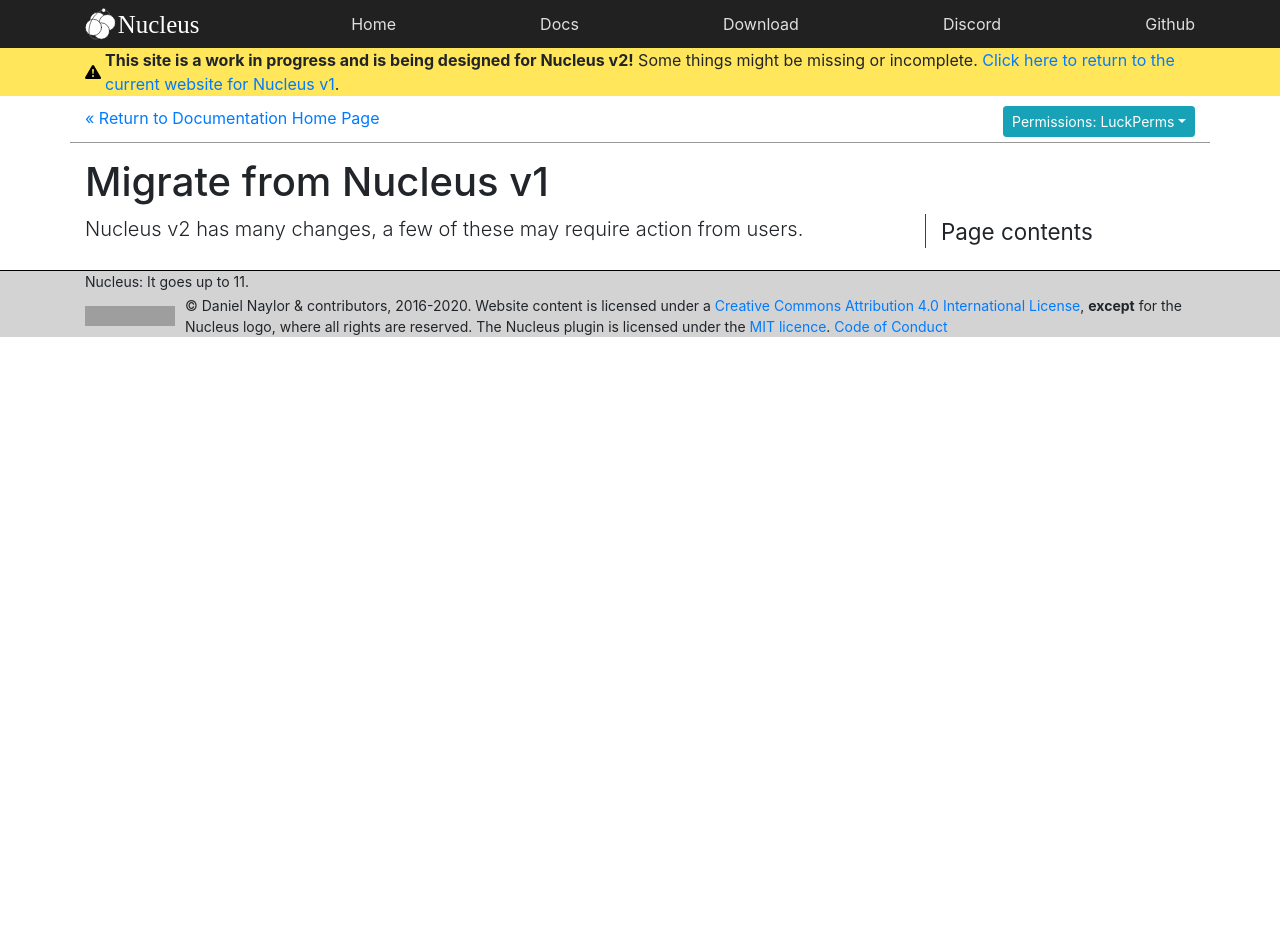
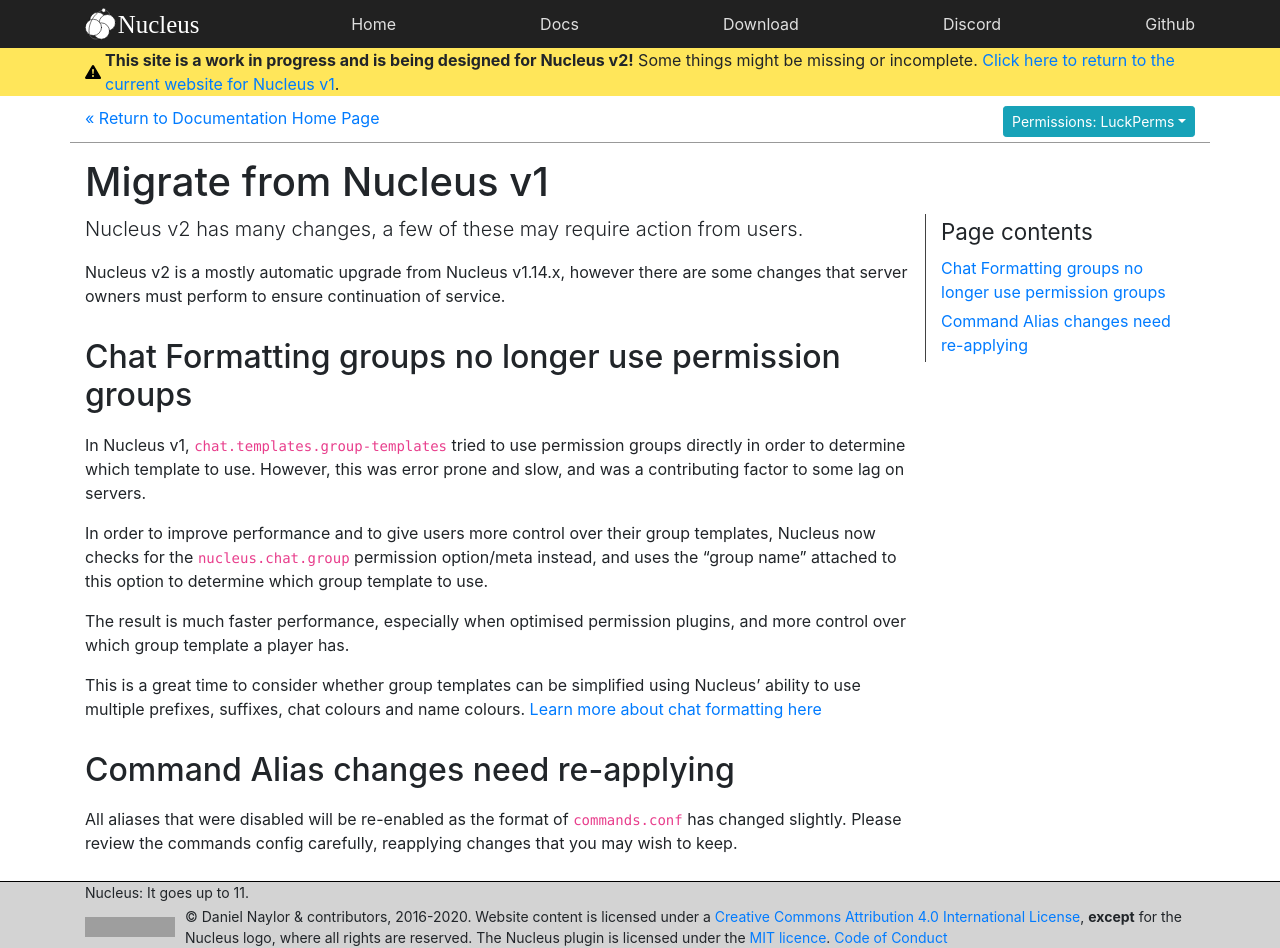
Before and after one commit to NucleusPowered/site-v2, a Jekyll site: the page built from docs/howto/migrate.md, in a window 1280 px wide and 948 px high. Built offline with Jekyll 4.4.1, drawn with Linux system fonts in a browser that asks for light colours; grey boxes are pictures that could not be loaded.

Commit message:
Start migration docs.

```diff
--- a/_data/blockdata.yml
+++ b/_data/blockdata.yml
@@ -25,6 +25,9 @@
     - name: "How To"
       tagline: "Quick articles that resolve specific, common tasks"
       entries:
+        - name: "Migrating from Nucleus v1"
+          tagline: "Things you need to do when upgrading from v1 to v2."
+          link: "howto/migrate.html"
         - name: "Using /nucleus setupperms"
           tagline: "One way to set up Nucleus' recommended permissions automatically"
           link: "howto/setupperms.html"
--- a/docs/howto/migrate.md
+++ b/docs/howto/migrate.md
@@ -4,3 +4,23 @@
 lead: Nucleus v2 has many changes, a few of these may require action from users.
 adddocslink: true
 ---
+
+Nucleus v2 is a mostly automatic upgrade from Nucleus v1.14.x, however there are some changes that server owners must perform to ensure continuation of service.
+
+## Chat Formatting groups no longer use permission groups
+
+In Nucleus v1, `chat.templates.group-templates` tried to use permission groups directly in order to determine which template to use. However, this was error prone
+and slow, and was a contributing factor to some lag on servers.
+
+In order to improve performance and to give users more control over their group templates, Nucleus now checks for the `nucleus.chat.group` permission option/meta
+instead, and uses the "group name" attached to this option to determine which group template to use.
+
+The result is much faster performance, especially when optimised permission plugins, and more control over which group template a player has.
+
+This is a great time to consider whether group templates can be simplified using Nucleus' ability to use multiple prefixes, suffixes, chat colours and name colours.
+[Learn more about chat formatting here](chat.html)
+
+## Command Alias changes need re-applying
+
+All aliases that were disabled will be re-enabled as the format of `commands.conf` has changed slightly. Please review the commands config carefully, reapplying
+changes that you may wish to keep.
```
